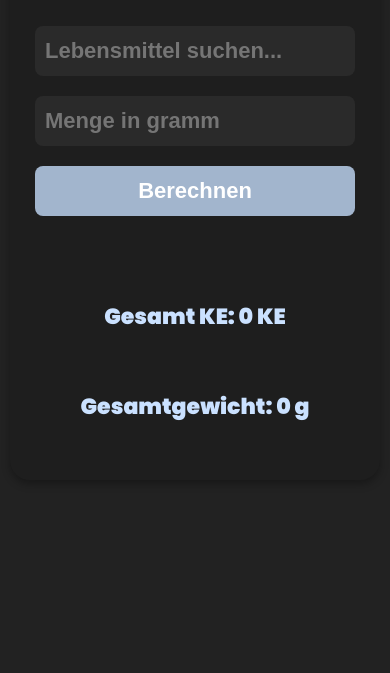
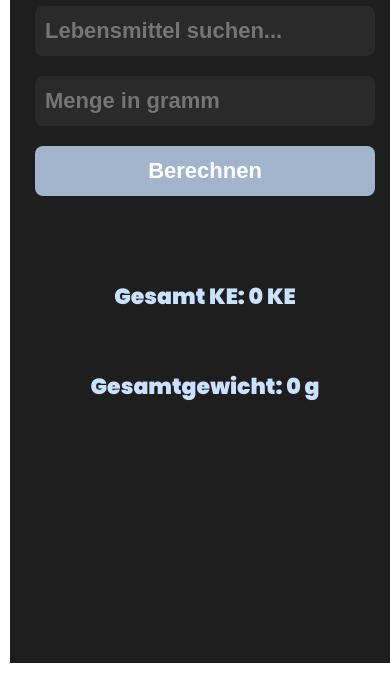
Before and after one commit to dersebas/kerechner, a plain HTML site: page index.html in a window 390 px wide. Shown: the part 191-864 px from the top of the page. Drawn offline with Linux system fonts and the light colour scheme.

Commit message:
Mobile Support

```diff
--- a/index.html
+++ b/index.html
@@ -13,28 +13,23 @@
             color: #f4f4f4;
             display: flex;
             justify-content: center;
-            align-items: flex-start;
+            align-items: center;
             height: 100vh;
+            width: 100vw;
             overflow: hidden;
-            background-color: #222;
         }
 
         .container {
-            max-width: 600px;
-            width: 100%;
-            height: 70%;
+            width: 100vw;
+            height: 100vh;
             background: #1e1e1e;
             padding: 30px;
-            border-radius: 20px;
-            box-shadow: 0 4px 8px rgba(0, 0, 0, 0.3);
+            box-sizing: border-box;
             color: #e0e0e0;
             display: flex;
             flex-direction: column;
             justify-content: flex-start;
-            position: relative;
-            margin-top: 20px;
             overflow: auto;
-            margin-top: 20px;
         }
 
         h2 {
@@ -201,8 +196,7 @@
 
             .container {
                 padding: 25px;
-                margin-top: 20px;
-                height: 70%;
+                height: 100vh;
             }
 
             h2 {
```
